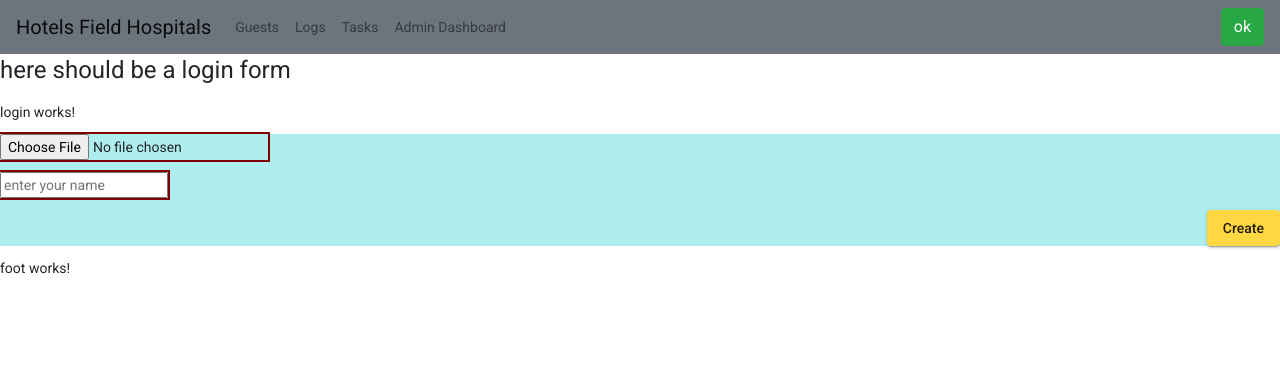
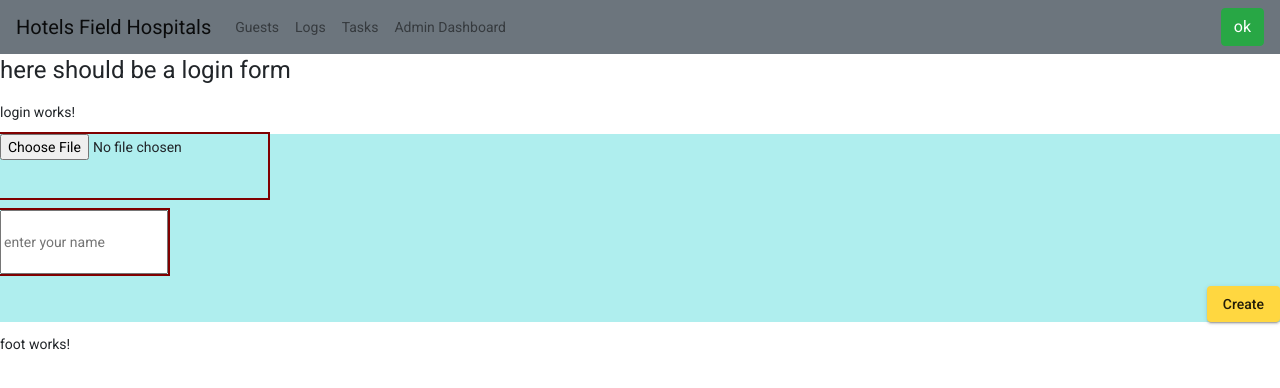
Before and after one commit to alxizr/hotels2hospitals, an Angular app: page /login in a window 1280 px wide. Shown: the top 388 px of the page. Built offline with nearby package versions, Linux system fonts and the light colour scheme.

Commit message:
added style min height to inputs

```diff
--- a/src/app/components/login/login.component.scss
+++ b/src/app/components/login/login.component.scss
@@ -3,5 +3,6 @@ form {
 
   & input {
     outline: 2px solid maroon;
+    min-height: 64px;
   }
 }
```
